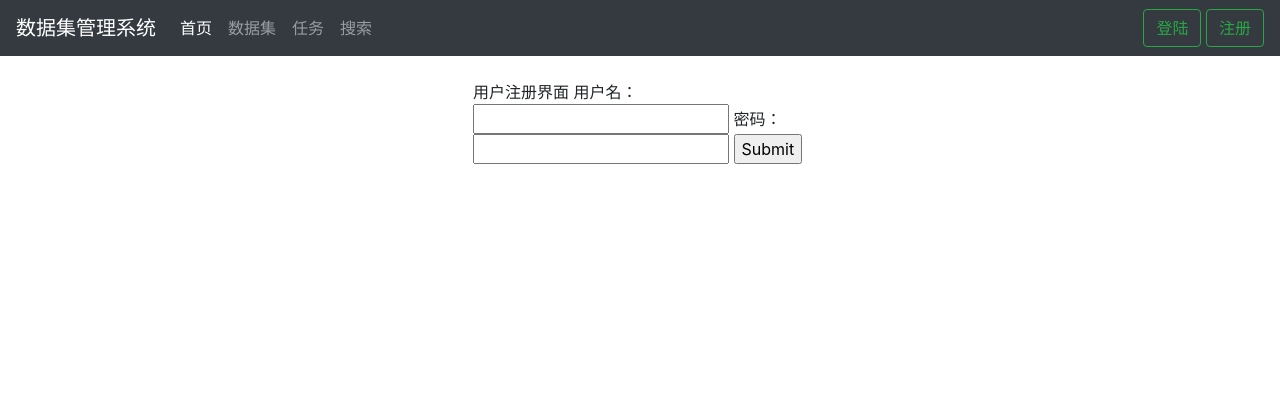
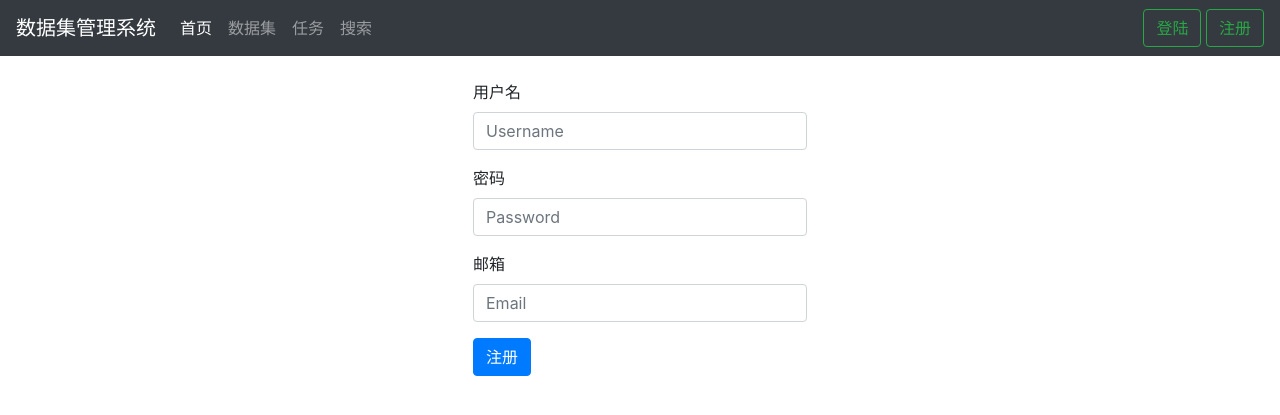
Before and after one commit to FingerBlack/DatasetContributionSystem, a Django app: page /signup/ in a window 1280 px wide. Shown: the top 415 px of the page. Run offline with Django 3.2, Linux system fonts and the light colour scheme; some libraries are stand-ins or nearby versions.

Commit message:
完成注册信息页面，登出按钮等

```diff
--- a/DatasetContributionSystem/homepage/templates/nav.html
+++ b/DatasetContributionSystem/homepage/templates/nav.html
@@ -20,7 +20,10 @@
     </ul>
 	<div>
 	  {% if user.is_authenticated %}
-	  <span class = "navbar-text">welcome back, {{ user.username }}!</span>
+    <span class = "navbar-text">welcome back, <a href="/profile/">{{ user.username }}!</a></span>
+    <a href = "/logout/">
+	    <button class="btn btn-outline-success my-2 my-sm-0" type="submit">登出</button>
+	  </a
 	  {% else %}
 	  <a href = "/login/">
 	    <button class="btn btn-outline-success my-2 my-sm-0" type="submit">登陆</button>
--- a/DatasetContributionSystem/user/templates/user/signup.html
+++ b/DatasetContributionSystem/user/templates/user/signup.html
@@ -5,10 +5,19 @@
         <div class="col-sm-4 offset-md-4">
             <form method="POST">
                 {% csrf_token %}
-            用户注册界面
-            用户名：<input type="text" name = "username"/>
-            密码：<input type="password" name = "password"/>
-            <input type="submit" />
+                <div class="form-group">
+                    <label>用户名</label>
+                    <input type="text" class="form-control" name="username" placeholder="Username">
+                </div>
+                <div class="form-group">
+                    <label>密码</label>
+                    <input type="password" class="form-control" name="password" placeholder="Password">
+                </div>
+                <div class="form-group">
+                    <label>邮箱</label>
+                    <input type="email" class="form-control" name="email" placeholder="Email">
+                </div>
+                <button type="submit" class="btn btn-primary">注册</button>
             </form>
         </div>
     </div>
--- a/DatasetContributionSystem/user/views.py
+++ b/DatasetContributionSystem/user/views.py
@@ -28,6 +28,10 @@ def signup_view(request):
         #用户注册过程
         username = request.POST.get('username', '')
         password = request.POST.get('password', '')
-        UserProfile.objects.create_user(username = username, password = password)
-        return render(request, 'user/signup_success.html')
+        email = request.POST.get('email', '')
+        try:
+            UserProfile.objects.create_user(username = username, password = password, email = email)
+            return render(request, 'success.html', {'title':'注册成功', 'content':'恭喜你🎉，注册成功了，赶快试试下载数据集吧！'})
+        except:
+            return render(request, 'failure.html', {'title':'注册失败', 'content':'滚'})
     return render(request, 'user/signup.html')
```
Also changed, not shown: DatasetContributionSystem/user/templates/failure.html (added, +13 -0 lines), DatasetContributionSystem/user/templates/success.html (added, +13 -0 lines), DatasetContributionSystem/user/templates/user/signup_success.html (deleted, +0 -8 lines).
